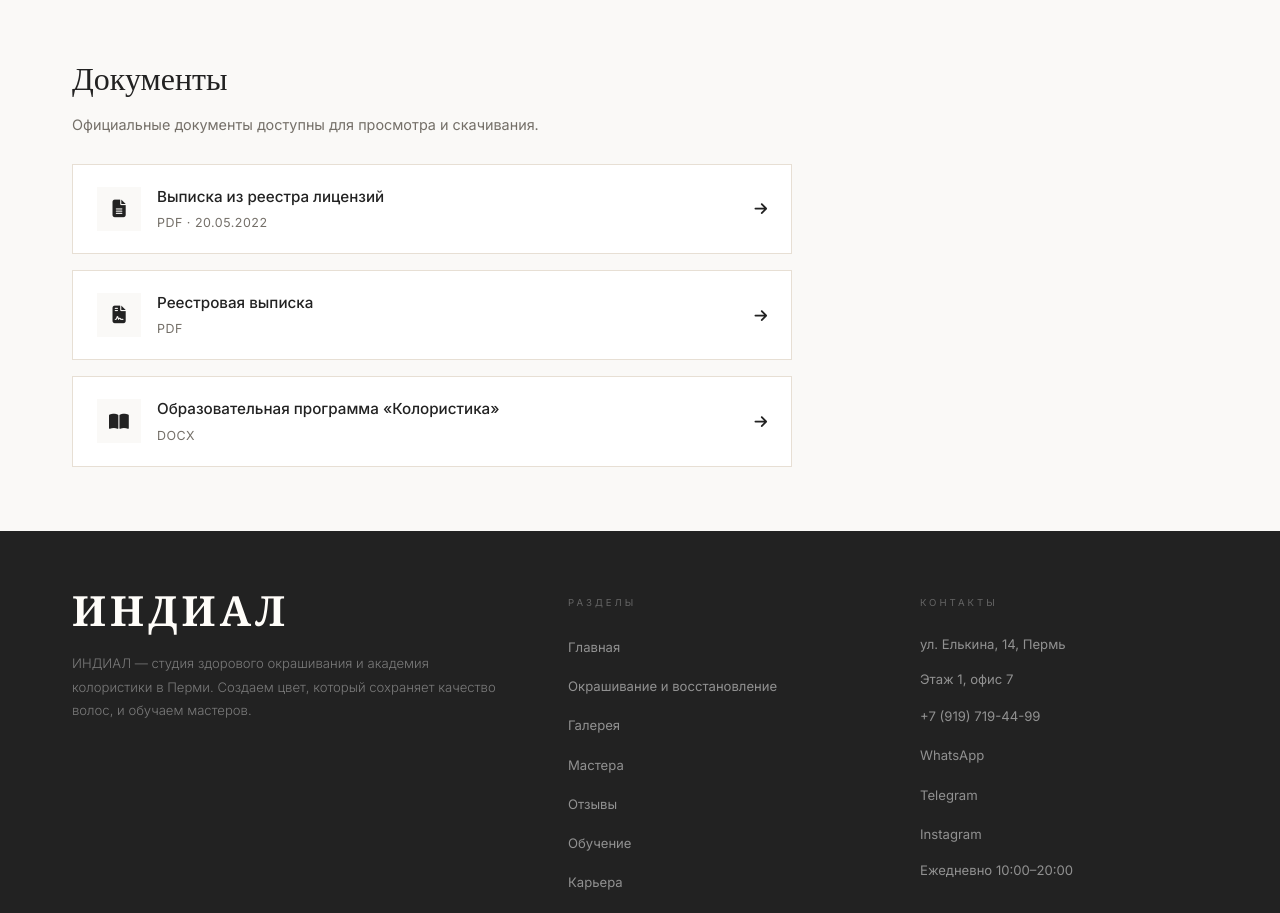
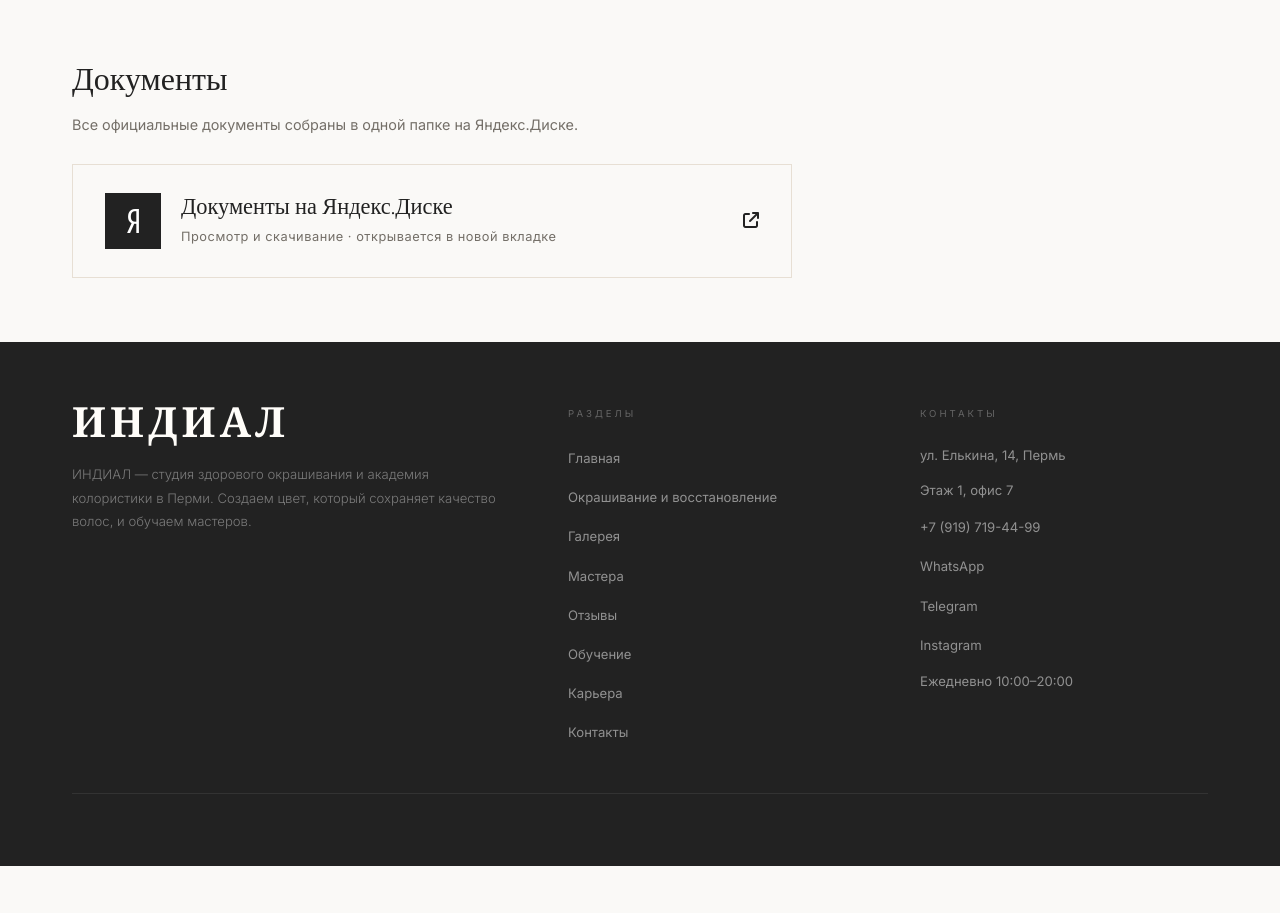
Before and after one commit to Punelittley/indial, a website: page public/license.html in a window 1280 px wide. Shown: the part 1253-2166 px from the top of the page. After the commit the page ends 2119 px from the top, so only its background shows below. Drawn offline with nearby package versions, Linux system fonts and the light colour scheme.

Commit message:
first commisыst

```diff
--- a/public/license.html
+++ b/public/license.html
@@ -103,45 +103,15 @@
       <!-- Documents -->
       <section class="license-docs">
         <h2 class="license-docs-title">Документы</h2>
-        <p class="license-docs-hint">Официальные документы доступны для просмотра и скачивания.</p>
-        <ul class="docs-list">
-          <li>
-            <a href="#" target="_blank" rel="noopener" class="doc-item">
-              <span class="doc-item-left">
-                <span class="doc-icon"><i class="fa-solid fa-file-lines"></i></span>
-                <span class="doc-text">
-                  <span class="doc-name">Выписка из реестра лицензий</span>
-                  <span class="doc-meta">PDF · 20.05.2022</span>
-                </span>
-              </span>
-              <span class="doc-arrow"><i class="fa-solid fa-arrow-right"></i></span>
-            </a>
-          </li>
-          <li>
-            <a href="#" target="_blank" rel="noopener" class="doc-item">
-              <span class="doc-item-left">
-                <span class="doc-icon"><i class="fa-solid fa-file-contract"></i></span>
-                <span class="doc-text">
-                  <span class="doc-name">Реестровая выписка</span>
-                  <span class="doc-meta">PDF</span>
-                </span>
-              </span>
-              <span class="doc-arrow"><i class="fa-solid fa-arrow-right"></i></span>
-            </a>
-          </li>
-          <li>
-            <a href="#" target="_blank" rel="noopener" class="doc-item">
-              <span class="doc-item-left">
-                <span class="doc-icon"><i class="fa-solid fa-book-open"></i></span>
-                <span class="doc-text">
-                  <span class="doc-name">Образовательная программа «Колористика»</span>
-                  <span class="doc-meta">DOCX</span>
-                </span>
-              </span>
-              <span class="doc-arrow"><i class="fa-solid fa-arrow-right"></i></span>
-            </a>
-          </li>
-        </ul>
+        <p class="license-docs-hint">Все официальные документы собраны в одной папке на Яндекс.Диске.</p>
+        <a href="https://disk.yandex.ru/d/sv9jw54x2dOlKA" target="_blank" rel="noopener" class="docs-cloud">
+          <span class="docs-cloud-icon"><i class="fa-brands fa-yandex"></i></span>
+          <span class="docs-cloud-text">
+            <span class="docs-cloud-name">Документы на Яндекс.Диске</span>
+            <span class="docs-cloud-meta">Просмотр и скачивание · открывается в новой вкладке</span>
+          </span>
+          <span class="docs-cloud-arrow"><i class="fa-solid fa-arrow-up-right-from-square"></i></span>
+        </a>
       </section>
 
     </div>
@@ -289,73 +259,58 @@
       margin: 0 0 1.75rem 0;
     }
 
-    .docs-list {
-      list-style: none;
-      margin: 0;
-      padding: 0;
+    .docs-cloud {
       display: flex;
-      flex-direction: column;
-      gap: 1rem;
+      align-items: center;
+      gap: 1.25rem;
       max-width: 720px;
+      padding: 1.75rem 2rem;
+      border: 1px solid var(--pale-gray, #EFEFEF);
+      background: var(--off-white, #FAFAFA);
+      text-decoration: none;
+      transition: border-color 0.25s;
     }
 
-    .doc-item {
-      display: flex;
-      align-items: center;
-      justify-content: space-between;
-      gap: 1rem;
-      padding: 1.25rem 1.5rem;
-      border: 1px solid var(--pale-gray, #EFEFEF);
-      background: #fff;
-      text-decoration: none;
-      transition: border-color 0.25s, transform 0.25s;
+    .docs-cloud:hover {
+      border-color: var(--black, #0A0A0A);
     }
 
-    .doc-item:hover {
-      border-color: var(--black, #0A0A0A);
-      transform: translateX(4px);
-    }
-
-    .doc-item-left {
-      display: flex;
-      align-items: center;
-      gap: 1rem;
-    }
-
-    .doc-icon {
+    .docs-cloud-icon {
       display: flex;
       align-items: center;
       justify-content: center;
-      width: 44px;
-      height: 44px;
-      background: var(--off-white, #FAFAFA);
-      color: var(--black, #0A0A0A);
-      font-size: 1.1rem;
+      width: 56px;
+      height: 56px;
+      background: var(--black, #0A0A0A);
+      color: #fff;
+      font-size: 1.5rem;
       flex-shrink: 0;
     }
 
-    .doc-text {
+    .docs-cloud-text {
       display: flex;
       flex-direction: column;
-      gap: 0.25rem;
+      gap: 0.35rem;
+      flex: 1;
     }
 
-    .doc-name {
-      font-size: 0.95rem;
+    .docs-cloud-name {
+      font-family: 'Cormorant Garamond', serif;
+      font-size: 1.4rem;
       font-weight: 500;
       color: var(--black, #0A0A0A);
+      line-height: 1.2;
     }
 
-    .doc-meta {
-      font-size: 0.78rem;
+    .docs-cloud-meta {
+      font-size: 0.8rem;
       letter-spacing: 0.04em;
-      text-transform: uppercase;
       color: var(--mid-gray, #6B6B6B);
     }
 
-    .doc-arrow {
+    .docs-cloud-arrow {
       color: var(--black, #0A0A0A);
-      font-size: 0.9rem;
+      font-size: 1rem;
       flex-shrink: 0;
     }
 
@@ -374,8 +329,15 @@
         margin-bottom: 2.5rem;
       }
 
-      .doc-item {
-        padding: 1rem 1.15rem;
+      .docs-cloud {
+        padding: 1.25rem 1.25rem;
+        gap: 1rem;
+      }
+
+      .docs-cloud-icon {
+        width: 48px;
+        height: 48px;
+        font-size: 1.25rem;
       }
     }
   </style>
```
